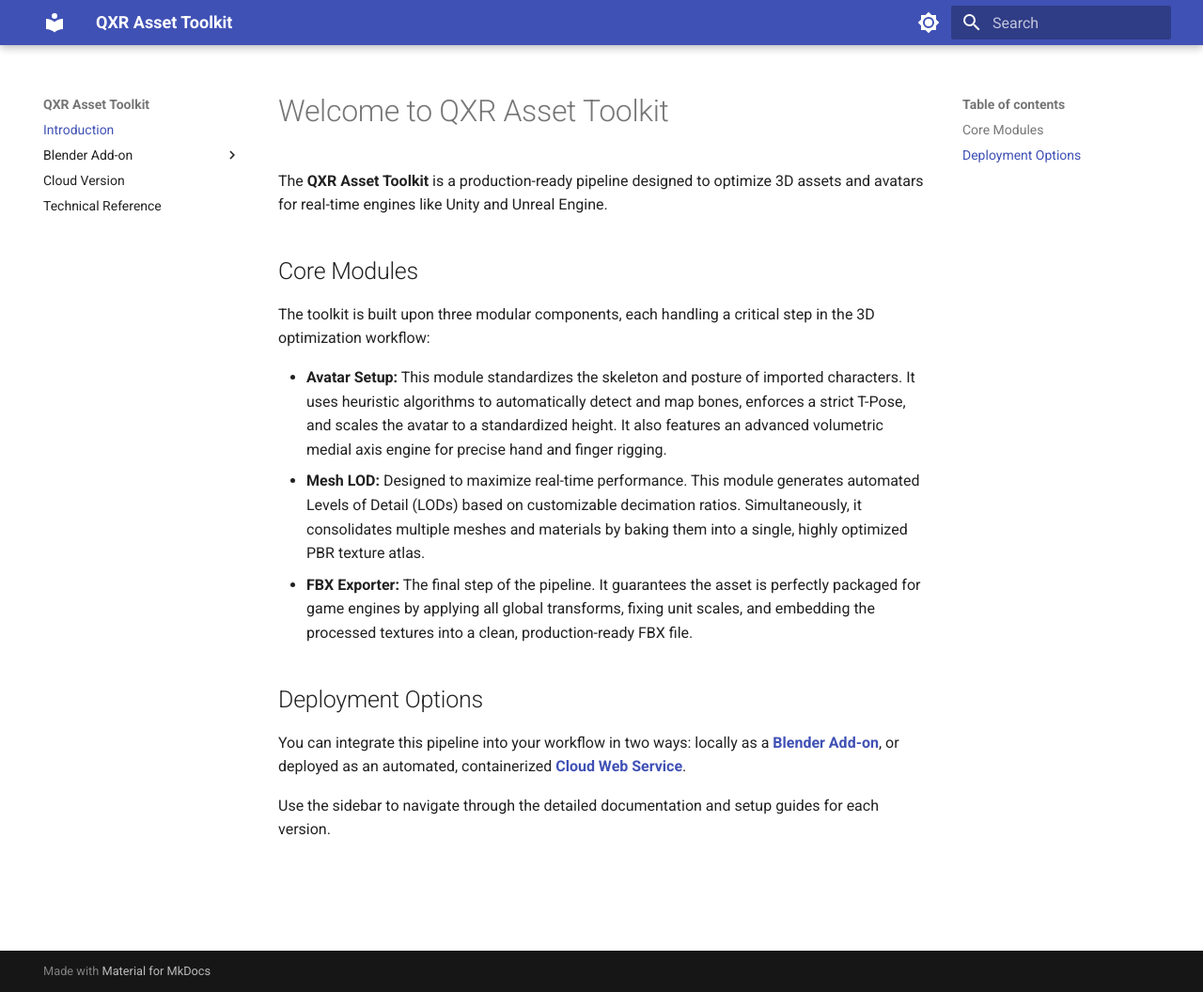
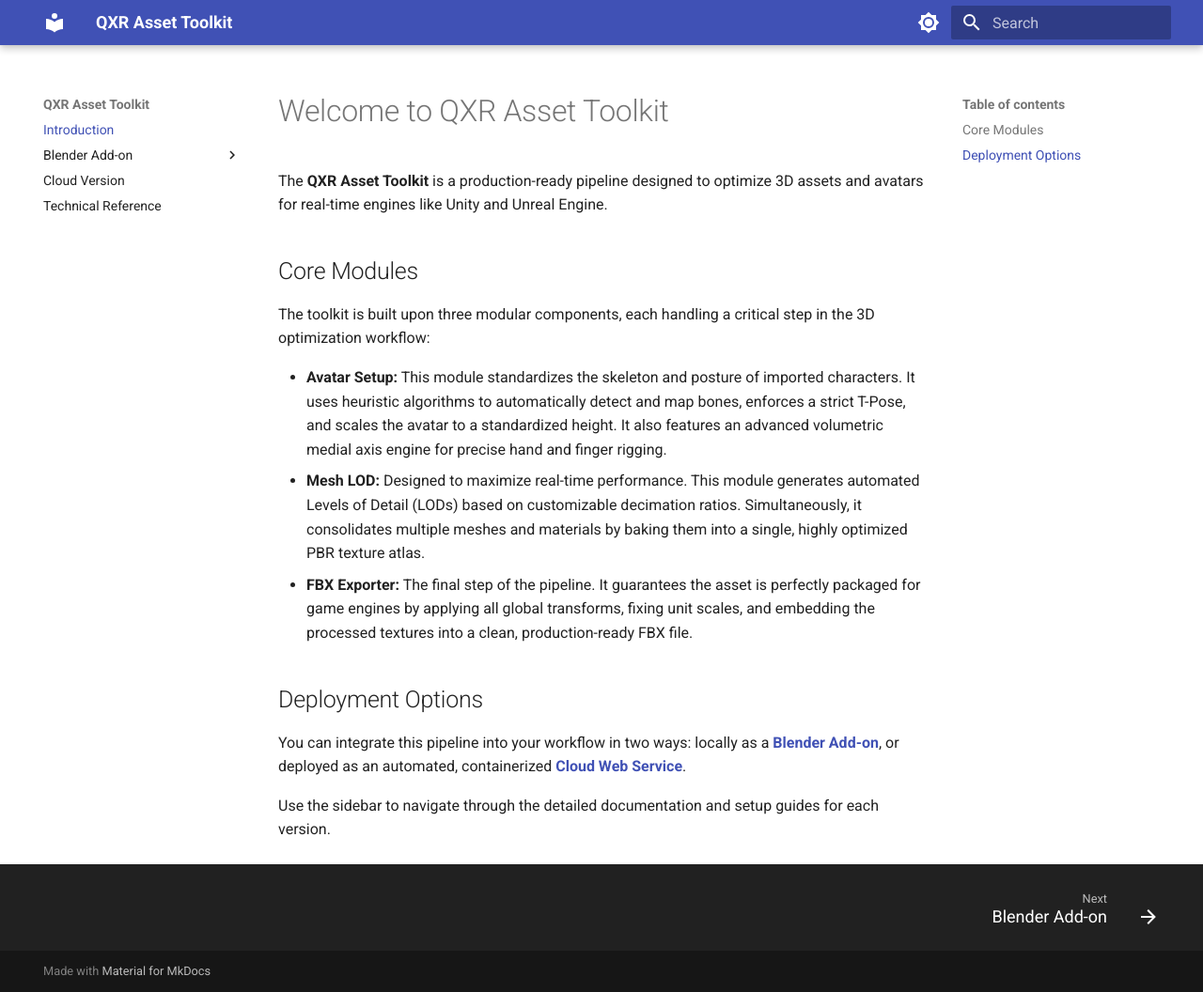
Before and after one commit to eventlab-qxr/qxr_asset_toolkit_doc, an MkDocs documentation site: the page built from docs/index.md, in a window 1280 px wide and 1056 px high. Shown: the whole window at 94% size. Built offline with MkDocs 1.6.1 and Material for MkDocs 9.7.7, drawn with Linux system fonts in a browser that asks for light colours.

Commit message:
* working on docs.

```diff
--- a/mkdocs.yml
+++ b/mkdocs.yml
@@ -2,6 +2,9 @@
 site_description: Official documentation for the QXR optimization pipeline.
 theme:
   name: material
+  features:
+    - navigation.indexes
+    - navigation.footer
   palette:
     - media: "(prefers-color-scheme: light)"
       scheme: default
@@ -19,11 +22,18 @@
 nav:
   - Introduction: index.md
   - Blender Add-on:
-    - Overview & Installation: sections/addon/index.md
-    - Avatar Setup: sections/addon/avatar_setup.md
+    - sections/addon/index.md
+    - Avatar Setup:
+      - sections/addon/avatar_setup/index.md  # <-- Portada de Avatar Setup (Master Pipeline)
+      - Mesh Cleaner: sections/addon/avatar_setup/01_mesh_cleaner/index.md
+      - Bone Mapper: sections/addon/avatar_setup/02_bone_mapper/index.md
+      - Avatar Pose: sections/addon/avatar_setup/03_avatar_pose/index.md
+      - Head Rigger: sections/addon/avatar_setup/04_head_rigger/index.md
+      - Hand Rigger: sections/addon/avatar_setup/05_hand_rigger/index.md
     - Mesh LOD: sections/addon/mesh_lod.md
     - FBX Exporter: sections/addon/fbx_exporter.md
-  - Cloud Version: sections/cloud/index.md
+  - Cloud Version:
+    - sections/cloud/index.md
   - Technical Reference: sections/technical/index.md
 
 # Activa el soporte nativo para diagramas Mermaid
```
